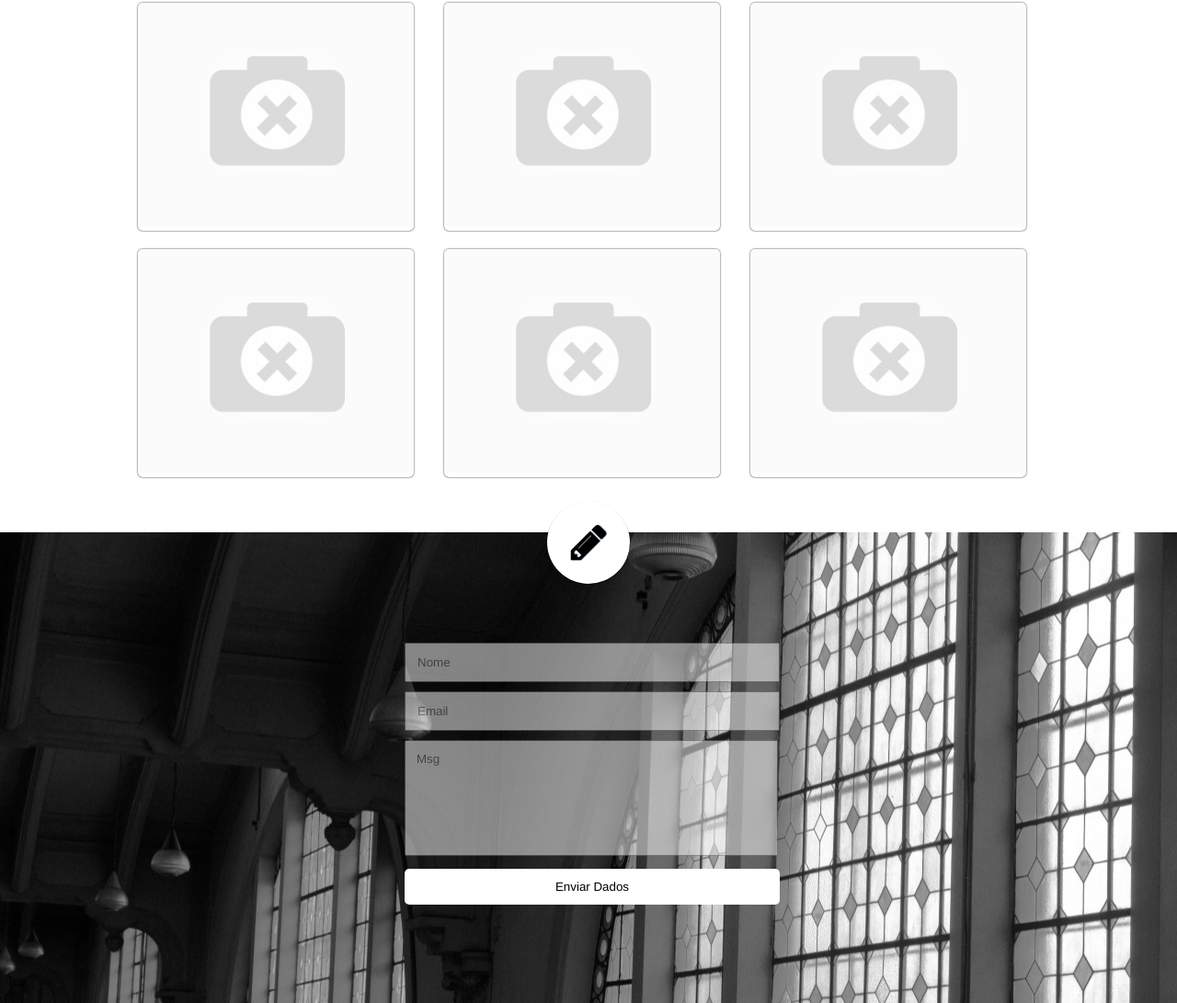
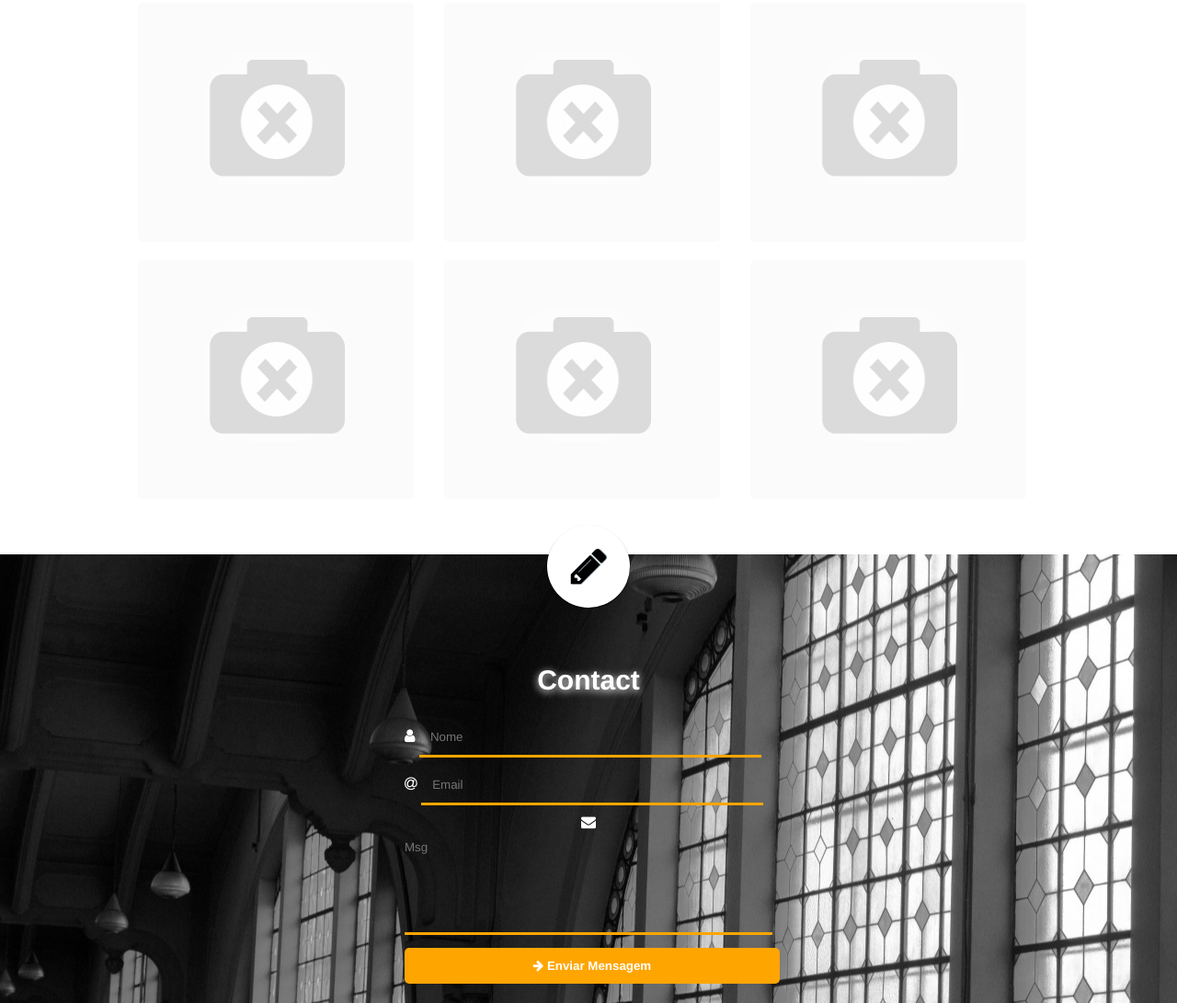
Before and after one commit to magnorion/portifa, a website: page index.html in a window 1280 px wide. Shown: the part 1021-2112 px from the top of the page at 92% size. Drawn offline with nearby package versions, Linux system fonts and the light colour scheme.

Commit message:
terceiro commit

```diff
--- a/assets/js/controller.js
+++ b/assets/js/controller.js
@@ -3,12 +3,12 @@ app.controller("app-controller",function($scope){
 
   // Boxs
   $scope.boxes = [
-    { img:"assets/img/no-img.png" },
-    { img:"assets/img/no-img.png" },
-    { img:"assets/img/no-img.png" },
-    { img:"assets/img/no-img.png" },
-    { img:"assets/img/no-img.png" },
-    { img:"assets/img/no-img.png" }
+    { img:"assets/img/no-img.png",comment:"Projeto 1" },
+    { img:"assets/img/no-img.png",comment:"Projeto 2" },
+    { img:"assets/img/no-img.png",comment:"Projeto 3" },
+    { img:"assets/img/no-img.png",comment:"Projeto 4" },
+    { img:"assets/img/no-img.png",comment:"Projeto 5" },
+    { img:"assets/img/no-img.png",comment:"Projeto 6" }
   ];
   // endBoxs
 });
--- a/assets/sass/theme.scss
+++ b/assets/sass/theme.scss
@@ -8,6 +8,23 @@ body{
   width: 100%;
   height: auto;
   position: relative;
+  .arrow-to-down{
+    margin-top: 40vh;
+    font-size: 30px;
+    transition: all ease 1s;
+    position: absolute;
+    bottom: 10%;
+    width: 100%;
+    text-align: center;
+    i{
+      cursor: pointer;
+      text-align: center;
+      margin: 0px auto;
+    }
+    &:hover{
+      bottom: 8%;
+    }
+  }
 }
 
 .content{
@@ -61,7 +78,7 @@ $menuColor: #fff;
   top: 0%;
   z-index: 9;
   ul{
-    padding:20px;
+    padding:15px;
     margin: 0px;
     position: absolute;
     &#opt-left{
@@ -74,6 +91,12 @@ $menuColor: #fff;
       display: inline;
       color: #878ea7;
       font-weight: bold;
+    }
+    #search-site{
+      border: none;
+      background: transparent;
+      cursor: pointer;
+      font-size: 18px;
     }
   }
 }
@@ -115,54 +138,97 @@ $menuColor: #fff;
     min-width: 280px;
     margin-right: 3.3%;
     margin-bottom: 2%;
-    height: auto;
+    height: 260px;
     overflow: auto;
     position: relative;
-    box-shadow: 0px 0px 2px 0px #000;
     float: left;
-    border-radius: 5px;
-    transition: all 1s ease;
-    cursor: pointer;
+    perspective: 1000;
+    perspective: 1000;
     img{
       width: 100%;
-      height: 100%;
+      height: 260px;
+      border-radius: 5px;
+      cursor: pointer;
+      position: absolute;
+      top:0%;
+      left: 0%;
+      z-index:2;
+      transition: all 0.5s ease;
     }
-    &:hover{
-      transform: rotateY(180deg);
+    .box-content{
+      position: absolute !important;
+      top: 0%;
+      left: 0%;
+      background: #fff;
+      color: #000;
+      height: 260px;
+      width: 100%;
+      backface-visibility: hidden;
+      z-index:1;
+      p{
+        padding: 20px;
+      }
+    }
+    &:hover > img{
+      opacity:0
     }
   }
 }
 
 #form-box{
   background: url("../img/bg1.jpg") fixed center no-repeat;
+  h2{
+    color: #fff;
+    text-shadow: 0px 2px 9px;
+    font-size: 30px;
+    text-align: center;
+  }
   form{
     width: 70%;
     max-width: 400px;
     min-width: 280px;
-    margin-left: 30%;
-    margin-top: 10%;
+    position: relative;
+    margin: 10% auto;
+    label{
+      color: #fff;
+    }
     textarea{
       resize: none;
       height: 100px;
+      width: 100% !important;
+      padding: 0% !important;
+      margin-top: 10px;
+      overflow: hidden;
     }
     input,textarea{
-      width: 95%;
+      width: 87%;
       font-family: helvetica;
       margin-bottom: 10px;
       padding: 3%;
-      opacity: 0.5;
-      &:focus{
-        opacity: 1;
-      }
+      opacity: 1;
+      border: none;
+      border-bottom: solid 3px #ffa500;
+      background: transparent;
+      color: #fff;
+    }
+    #msg-position p{
+      text-align: center;
+      margin: 0px auto;
+      color: #fff;
     }
     button{
       width: 102%;
       padding: 3%;
       font-family: helvetica;
       cursor: pointer;
-      background: #fff;
+      background: #ffa500;
+      color: #fff;
       border: none;
       border-radius: 5px;
+      font-weight: bold;
+      &:hover{
+        background: #ffb732;
+      }
     }
   }
 }
@@ -170,11 +236,24 @@ $menuColor: #fff;
 #footer-site{
   background: #000;
   height: auto !important;
+  color: #fff;
+  position: relative;
   ul{
+    width: 20%;
+    min-width: 300px;
     li{
-      color: #fff;
       list-style: none;
       line-height: 30px;
+      border-bottom: dashed 1px #fff;
+    }
+  }
+  #footer-msg{
+    position: absolute;
+    right: 1%;
+    bottom: 1%;
+    font-size: 12px;
+    a{
+      color: #fff;
     }
   }
 }
--- a/index.html
+++ b/index.html
@@ -15,9 +15,7 @@
         <li>opt 3</li>
       </ul>
       <ul id="opt-right">
-        <li>opt 1</li>
-        <li>opt 2</li>
-        <li>opt 3</li>
+        <li> <button id="search-site"><i class="fa fa-search"></i></button></li>
       </ul>
     </div>
     <!-- endTop menu -->
@@ -26,6 +24,9 @@
       <div class="show-title content">
         <h1> Lorem ipsum </h1>
         <p> Lorem ipsum dolor sit amet, consectetur adipiscing elit. Nulla semper iaculis nibh in placerat. Integer rutrum, turpis ut rutrum rutrum, lorem ipsum sagittis mi, et condimentum tortor mi sed mi. Sed quis auctor nibh. Curabitur aliquet porttitor arcu vel rutrum. Nulla facilisi. Phasellus a massa ut diam interdum varius sed non augue. Nullam vel enim sed mauris tempor elementum et sed diam.  </p>
+      </div>
+      <div class="arrow-to-down">
+        <i class="fa fa-arrow-down"></i>
       </div>
     </div>
     <!-- endShowTime -->
@@ -43,6 +44,9 @@
             <!-- Boxs -->
             <div class="box" ng-repeat="box in boxes">
               <img src="{{box.img}}" />
+              <div class="box-content">
+                <p> {{box.comment}} </p>
+              </div>
             </div>
             <!-- endBoxs -->
           </div>
@@ -58,10 +62,20 @@
       <div id="form-box" class="holder dest-container section">
         <div class="content">
           <form action="#" method="post">
-            <input type="text" placeholder="Nome" name="nome" />
-            <input type="text" placeholder="Email" name="nome" />
-            <textarea placeholder="Msg" name="msg"></textarea>
-            <button id="sendInfo"> Enviar Dados </button>
+            <h2> Contact </h2>
+            <div>
+              <label> <i class="fa fa-user"></i> </label>
+              <input type="text" placeholder="Nome" name="nome" />
+            </div>
+            <div>
+              <label> <i class="fa fa-at"></i> </label>
+              <input type="text" placeholder="Email" name="nome" />
+            </div>
+            <div id="msg-position">
+              <p> <i class="fa fa-envelope"></i> </p>
+              <textarea placeholder="Msg" name="msg"></textarea>
+            </div>
+            <button id="sendInfo"> <i class="fa fa-arrow-right"></i> Enviar Mensagem </button>
           </form>
         </div>
       </div>
@@ -75,6 +89,7 @@
             <li>opt 3</li>
             <li>opt 4</li>
           </ul>
+          <p id="footer-msg"> <a href="http://github.com/magnorion/portifa" target="_BLANK">Template Portifa</a> <a href="http://github.com/magnorion/" target="_BLANK">@magnorion</a> </div>
         </div>
       </div>
       <!-- footer -->
```
Also changed, not shown: assets/css/theme.css, 1 other file.
